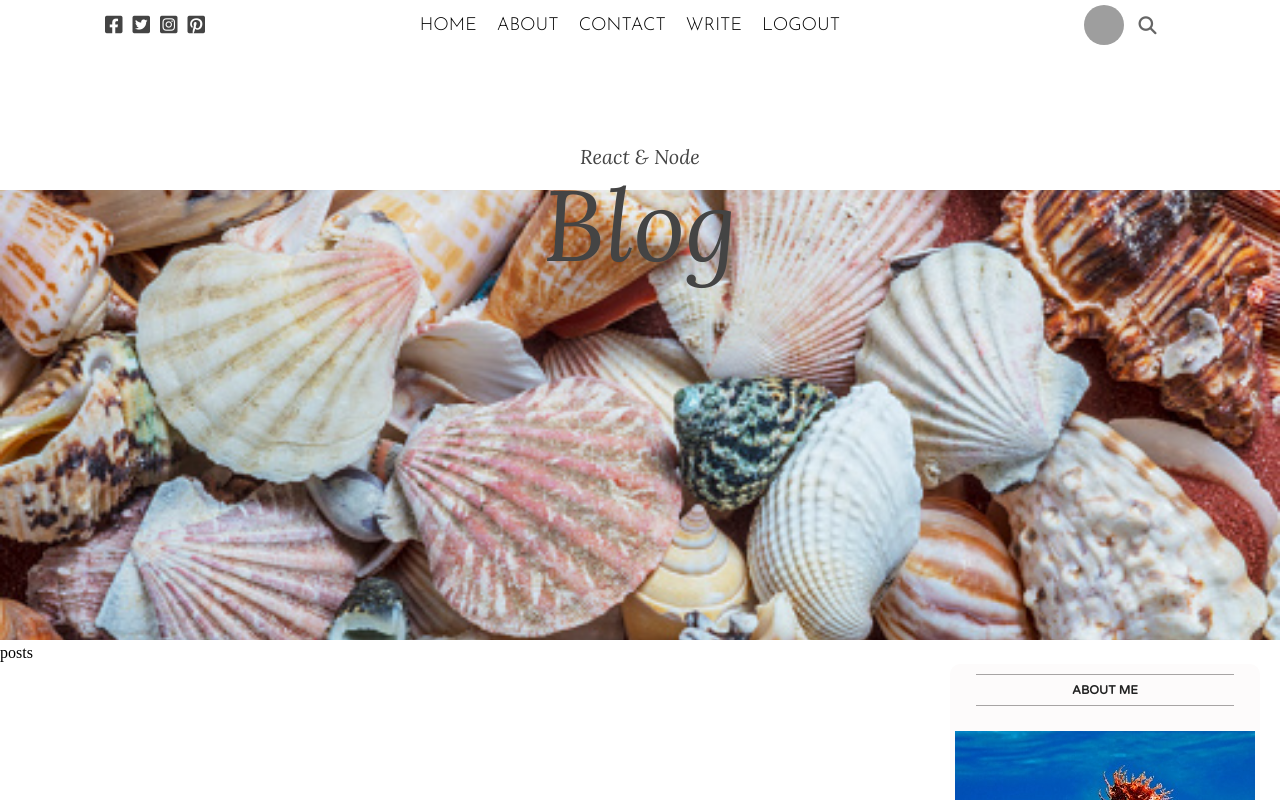
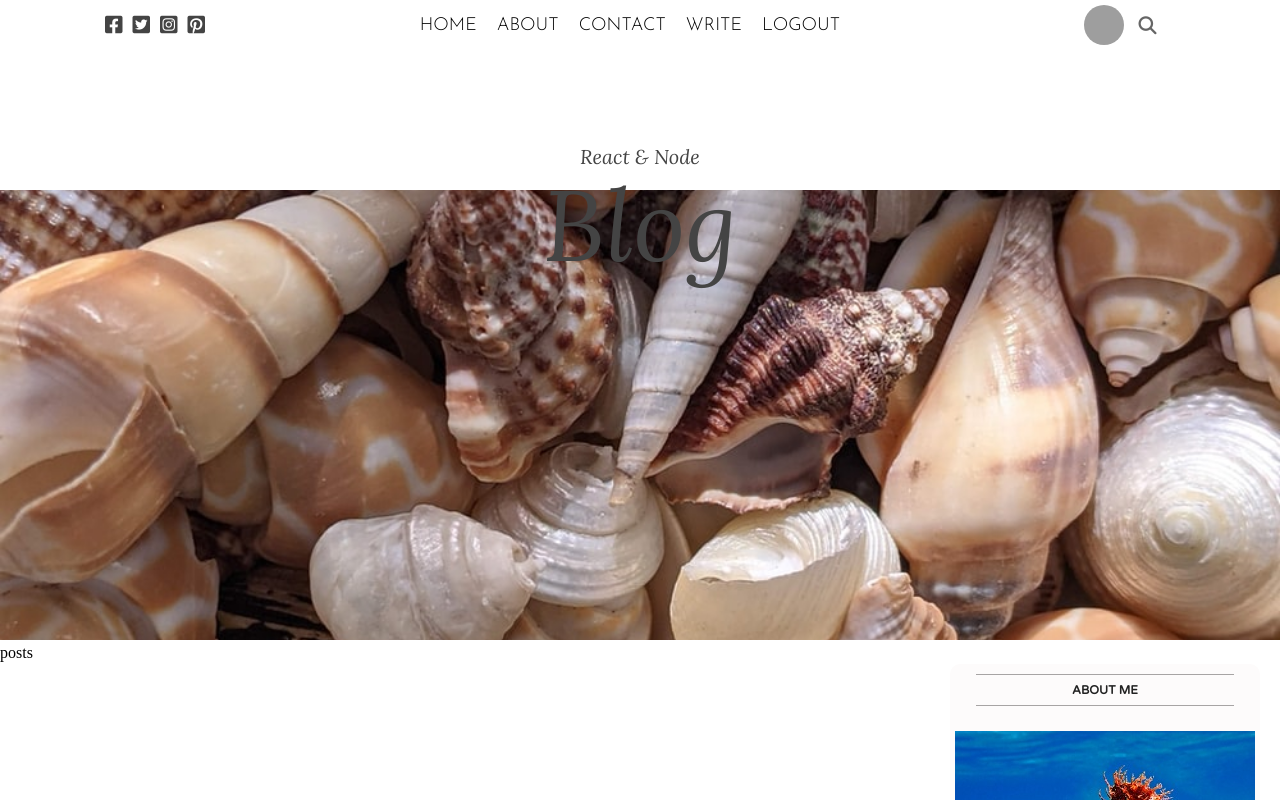
Before and after one commit to EvMad/react-frontend-sandbox, a React (Create React App) app: page / in a window 1280 px wide. Shown: the top 800 px of the page. Built offline with nearby package versions, Linux system fonts and the light colour scheme; grey boxes are pictures that could not be loaded.

Commit message:
changed header image for resolution (width)

```diff
--- a/src/header/Header.jsx
+++ b/src/header/Header.jsx
@@ -7,7 +7,7 @@ export default function Header() {
                 <span className="headerTitleSm">React & Node</span>
                 <span className="headerTitleLg">Blog</span>
             </div>
-            <img className="headerImg" src="istockphoto-1289259892-170667a.jpg" alt="" />
+            <img className="headerImg" src="photo-1616197125460-587e9c9313b7.jpg" alt="" />
         </div>
     )
 }
```
Also changed, not shown: public/photo-1616197125460-587e9c9313b7.jpg (added).
